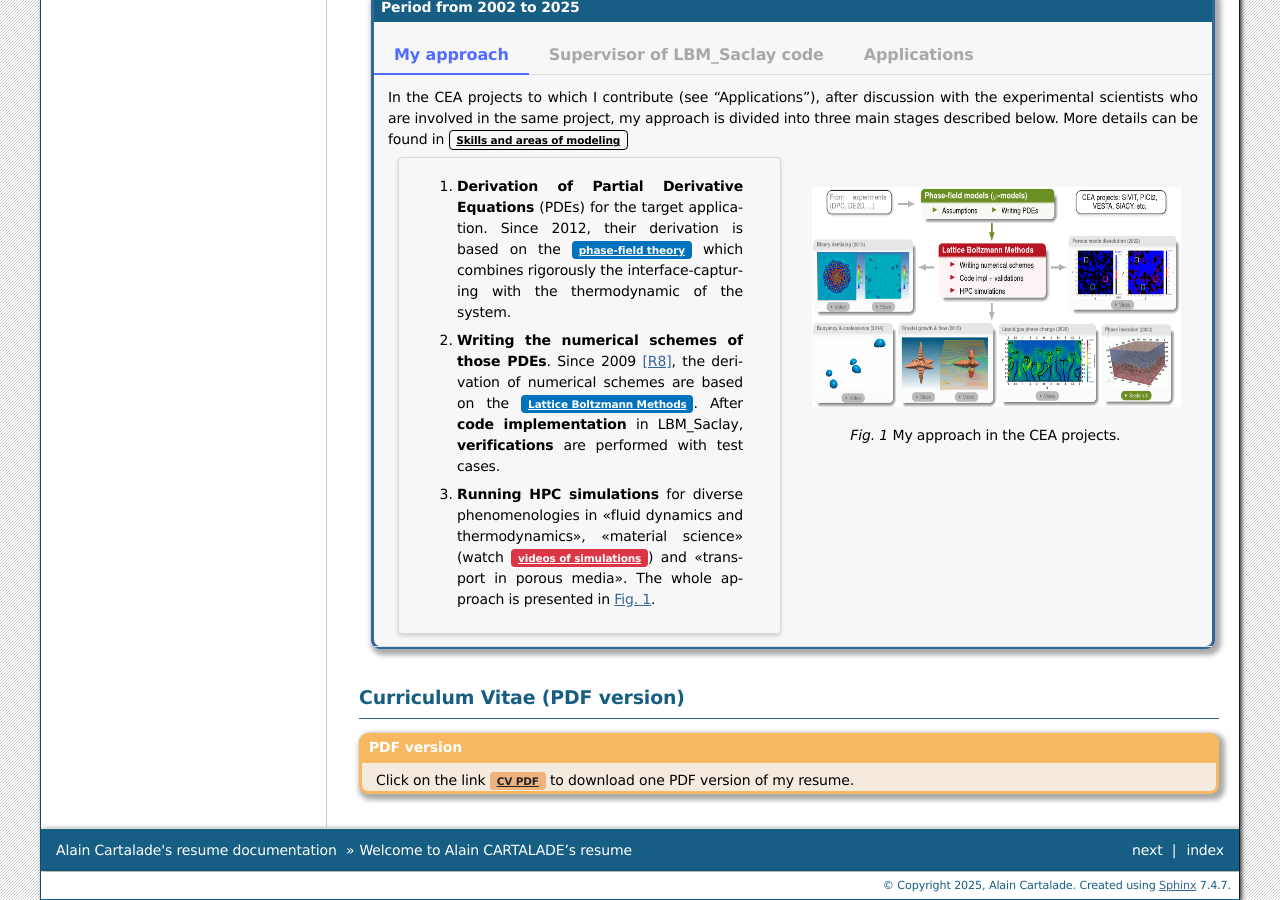
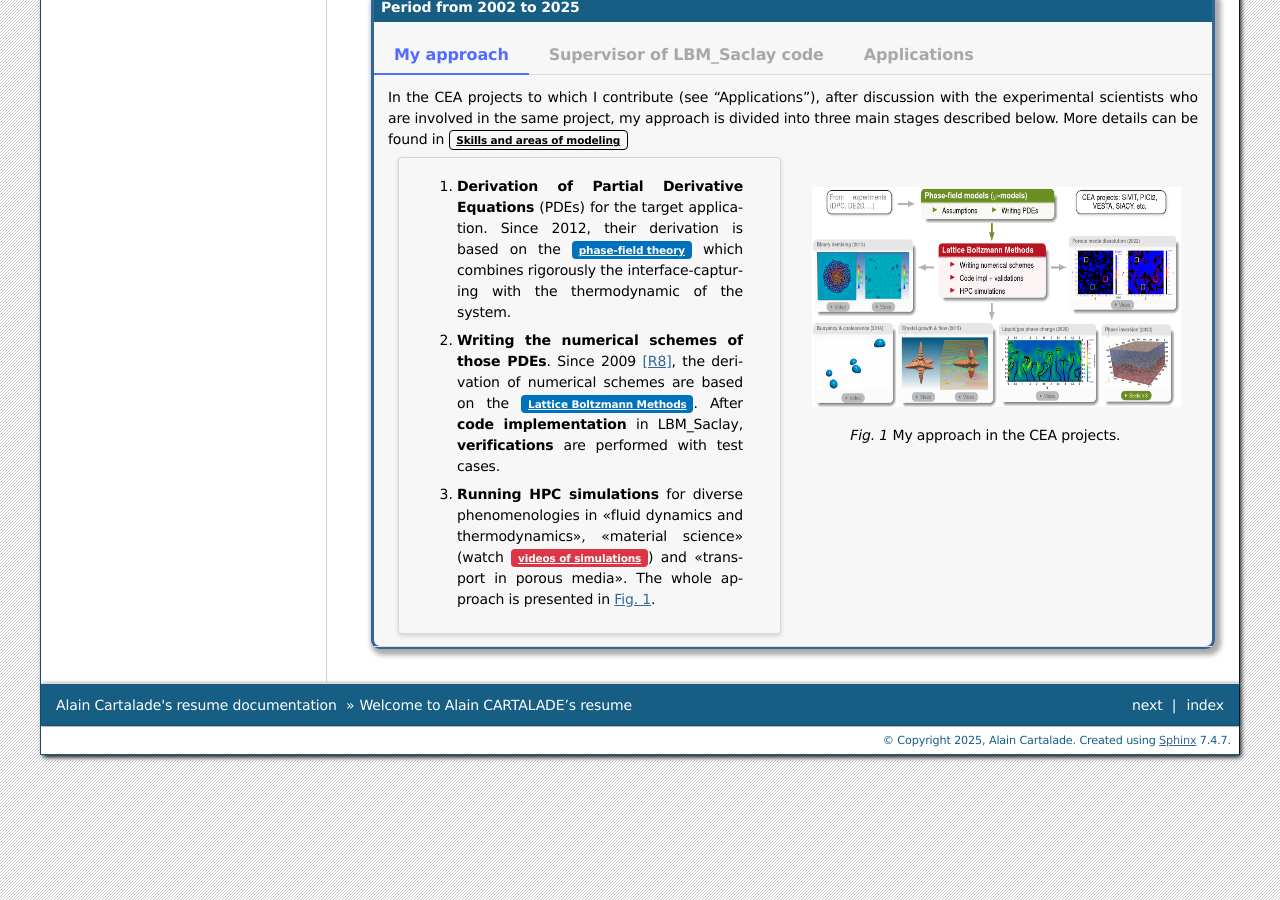
Before and after one commit to acartalade/ONLINE-RESUME, a Sphinx documentation site: the page built from doc/index.rst, in a window 1280 px wide and 900 px high, scrolled down 2612 px. Built offline with Sphinx 7.4.7, drawn with Linux system fonts in a browser that asks for light colours; some of the changed text lies outside the part shown.

```diff
--- a/doc/index.rst
+++ b/doc/index.rst
@@ -685,13 +685,3 @@
                            :scale: 100 %
 
                            Observations from CEA/Marcoule.
-
-
-**********************************
-**Curriculum Vitae (PDF version)**
-**********************************
-
-.. admonition:: PDF version
-   :class: important
-
-   Click on the link :bdg-link-warning:`CV PDF <./_static/PDF_FILES/RESUME/Cartalade_CV_Full_2025.pdf>` to download one PDF version of my resume.
```
Also changed, not shown: other parts of doc/index.rst (+3 -3 lines).
